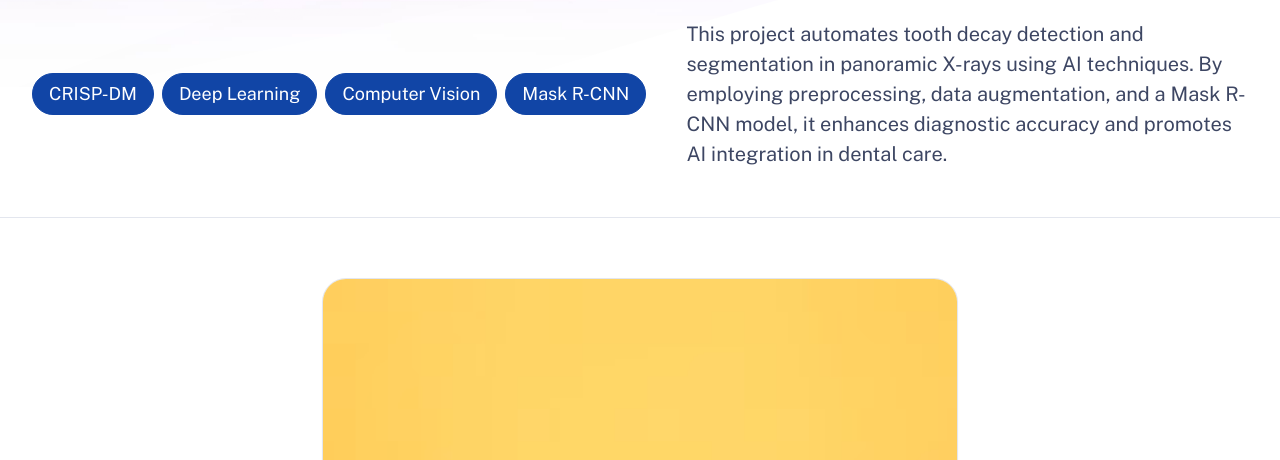
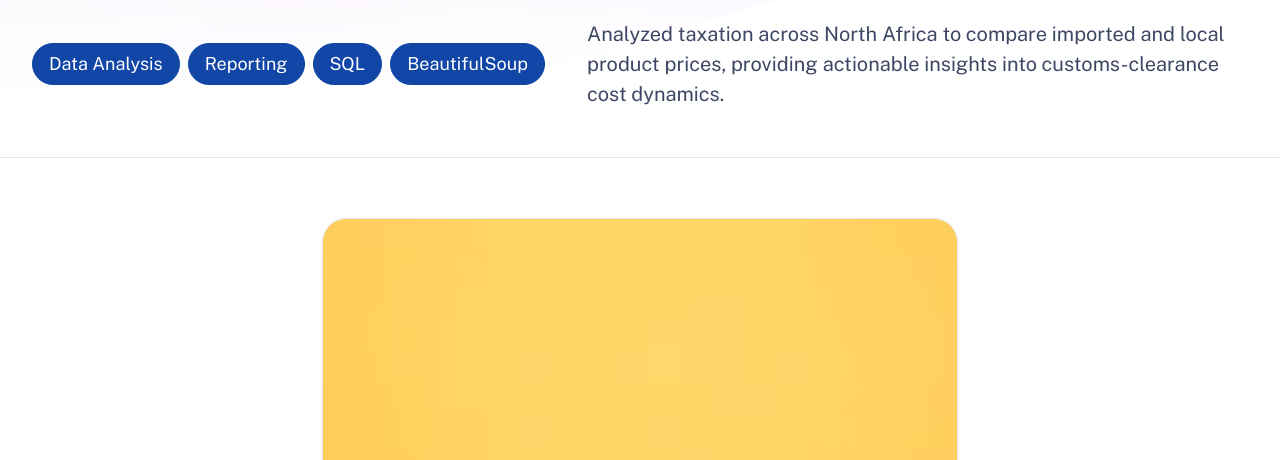
Before and after one commit to djazirifarouk/Portfolio, an Astro site: page /work/tax in a window 1280 px wide. Shown: the part 340-800 px from the top of the page. Built offline with nearby package versions, Linux system fonts and the light colour scheme; Astro itself is replaced by a stand-in of ours.

Commit message:
Taxes fixes

```diff
--- a/src/content/work/tax.md
+++ b/src/content/work/tax.md
@@ -4,12 +4,12 @@ publishDate: 2024-08-31 00:00:00
 img: /assets/taxes/taxes_cover.jpg
 img_alt: Global Taxation Project
 description: |
-  This project automates tooth decay detection and segmentation in panoramic X-rays using AI techniques. By employing preprocessing, data augmentation, and a Mask R-CNN model, it enhances diagnostic accuracy and promotes AI integration in dental care.
+  Analyzed taxation across North Africa to compare imported and local product prices, providing actionable insights into customs-clearance cost dynamics.
 tags:
-  - CRISP-DM
-  - Deep Learning
-  - Computer Vision
-  - Mask R-CNN
+  - Data Analysis
+  - Reporting
+  - SQL
+  - BeautifulSoup
 #   - Adaptive histogram equalization
 #   - Dataset exploration
 #   - Data augmentation
```
